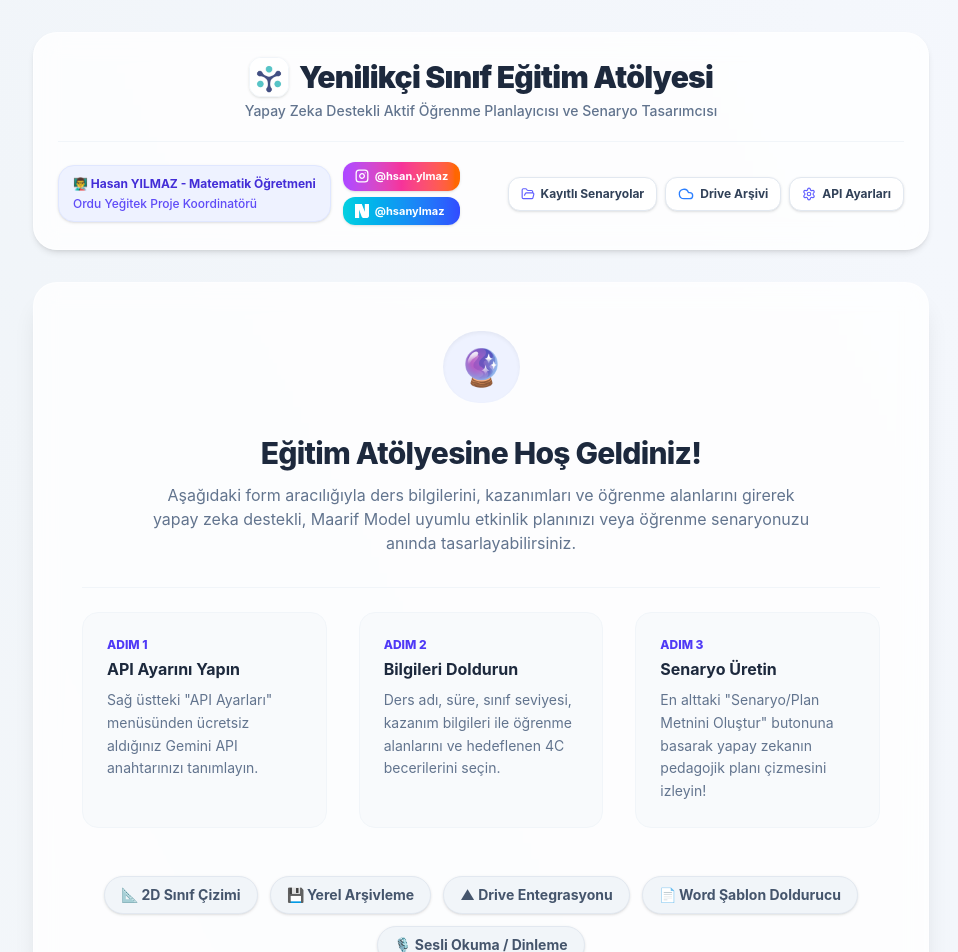
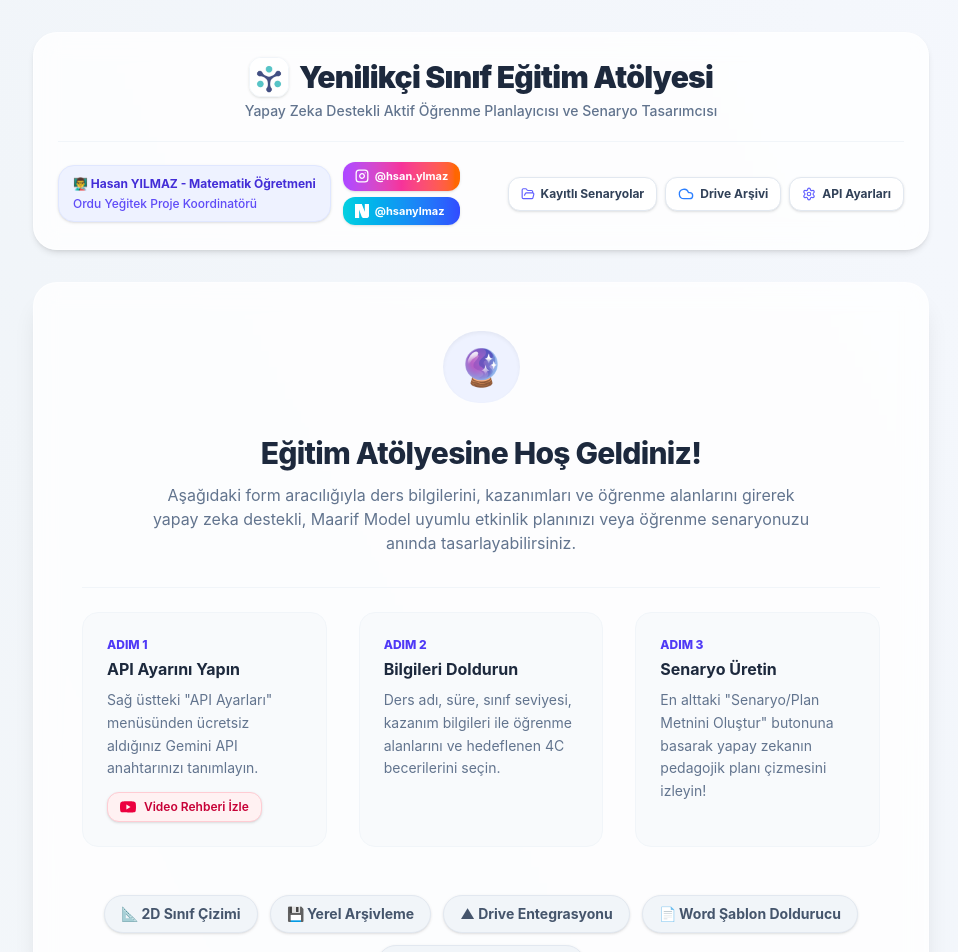
Before and after one commit to hsanylmaz/YS_Etkinlik, a React (Vite) app: page / in a window 1280 px wide. Shown: the top 952 px of the page, without its empty margins (159-1117 px from the left). Built offline with nearby package versions, Linux system fonts and the light colour scheme.

Commit message:
feat: ADIM 1 altina Gemini API anahtari YouTube rehber linki ve ikonu eklendi

```diff
--- a/src/App.jsx
+++ b/src/App.jsx
@@ -1482,12 +1482,26 @@ Seçilen tekniklerin uygulanışını, hedeflenen kazanımla ilişkilendirerek d
 
             {/* Steps */}
             <div className="grid grid-cols-1 md:grid-cols-3 gap-8 text-left max-w-4xl mx-auto pt-6 border-t border-slate-100">
-              <div className="bg-slate-50 p-6 rounded-2xl border border-slate-100 hover:border-indigo-200 hover:shadow-md transition-all">
-                <div className="text-xs font-extrabold text-indigo-600 mb-1">ADIM 1</div>
-                <h4 className="font-bold text-slate-800 text-sm md:text-base mb-2">API Ayarını Yapın</h4>
-                <p className="text-xs md:text-sm text-slate-500 leading-relaxed">
-                  Sağ üstteki "API Ayarları" menüsünden ücretsiz aldığınız Gemini API anahtarınızı tanımlayın.
-                </p>
+              <div className="bg-slate-50 p-6 rounded-2xl border border-slate-100 hover:border-indigo-200 hover:shadow-md transition-all flex flex-col justify-between">
+                <div>
+                  <div className="text-xs font-extrabold text-indigo-600 mb-1">ADIM 1</div>
+                  <h4 className="font-bold text-slate-800 text-sm md:text-base mb-2">API Ayarını Yapın</h4>
+                  <p className="text-xs md:text-sm text-slate-500 leading-relaxed">
+                    Sağ üstteki "API Ayarları" menüsünden ücretsiz aldığınız Gemini API anahtarınızı tanımlayın.
+                  </p>
+                </div>
+                <a
+                  href="https://www.youtube.com/watch?v=9XI-bJYSotk"
+                  target="_blank"
+                  rel="noopener noreferrer"
+                  className="inline-flex items-center gap-2 mt-3 px-3 py-1.5 bg-rose-50 hover:bg-rose-100 text-rose-700 hover:text-rose-800 text-xs font-semibold rounded-xl border border-rose-200 shadow-sm transition-all group w-fit"
+                  title="YouTube'da Gemini API Anahtarı Alma Videosunu İzleyin"
+                >
+                  <svg className="w-4 h-4 fill-rose-600 group-hover:scale-110 transition-transform shrink-0" viewBox="0 0 24 24">
+                    <path d="M23.498 6.186a3.016 3.016 0 0 0-2.122-2.136C19.505 3.545 12 3.545 12 3.545s-7.505 0-9.377.505A3.017 3.017 0 0 0 .502 6.186C0 8.07 0 12 0 12s0 3.93.502 5.814a3.016 3.016 0 0 0 2.122 2.136c1.871.505 9.376.505 9.376.505s7.505 0 9.377-.505a3.015 3.015 0 0 0 2.122-2.136C24 15.93 24 12 24 12s0-3.93-.502-5.814zM9.545 15.568V8.432L15.818 12l-6.273 3.568z"/>
+                  </svg>
+                  <span>Video Rehberi İzle</span>
+                </a>
               </div>
               <div className="bg-slate-50 p-6 rounded-2xl border border-slate-100 hover:border-indigo-200 hover:shadow-md transition-all">
                 <div className="text-xs font-extrabold text-indigo-600 mb-1">ADIM 2</div>
```
